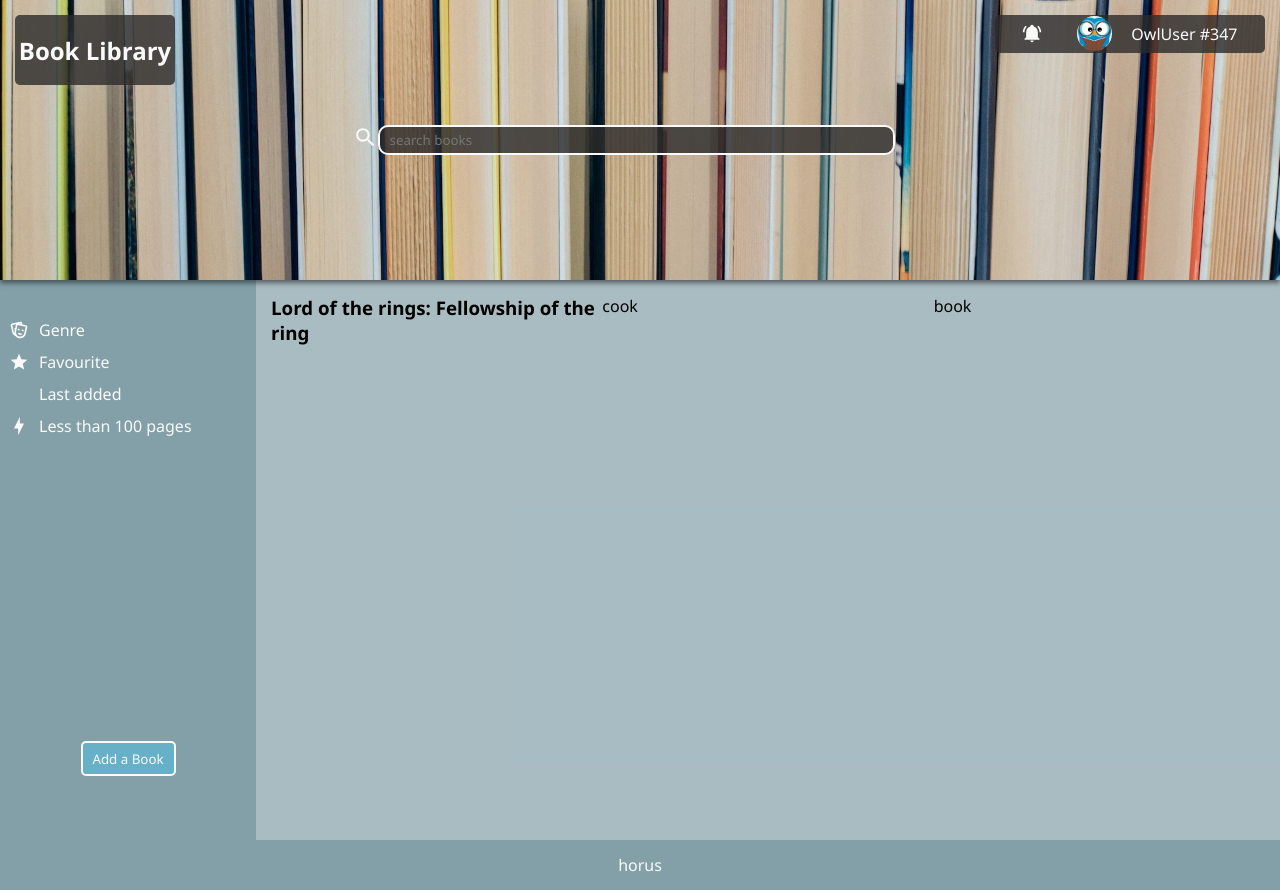
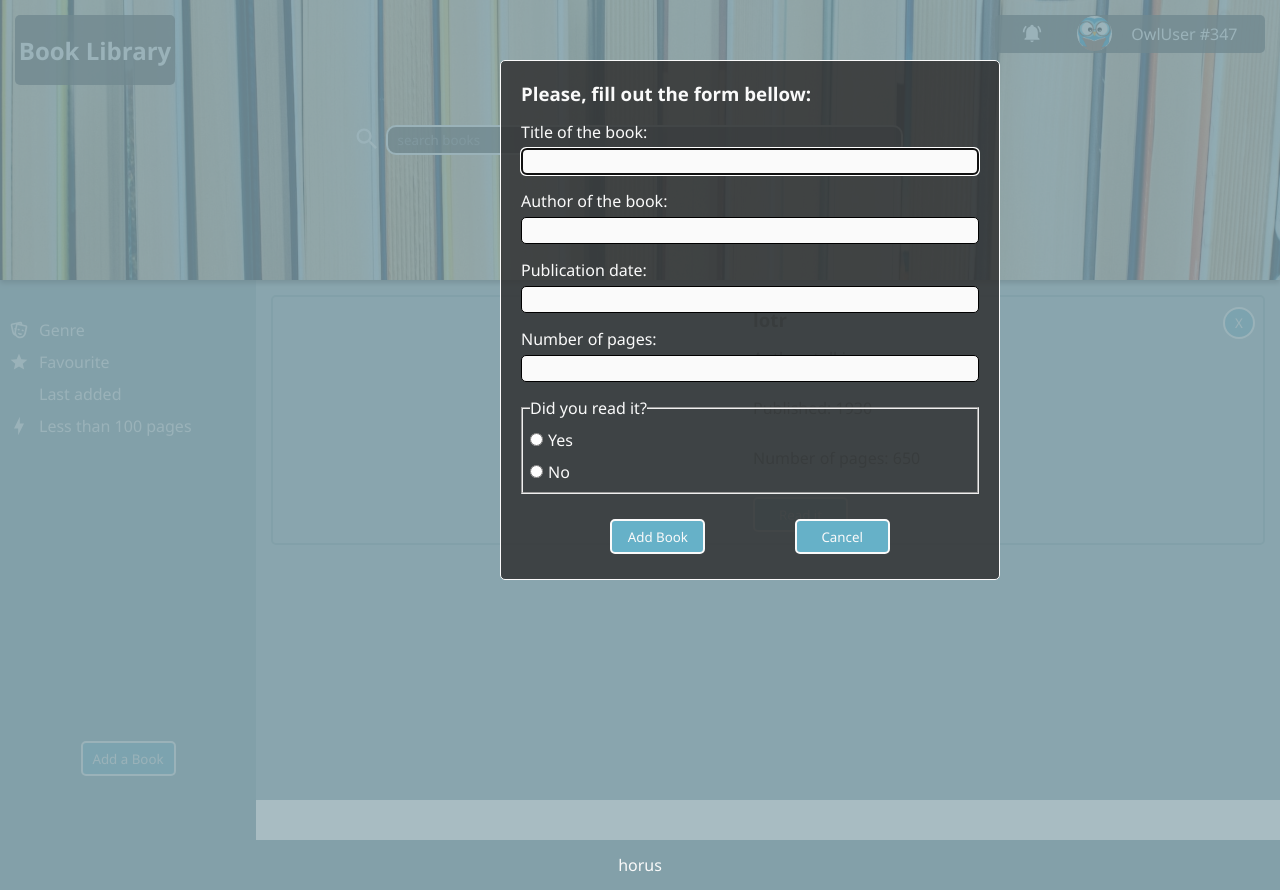
Before and after one commit to totober/Library, a plain HTML site: page index.html in a window 1280 px wide. Both pictures are taken after a click on the button "Add a Book". Drawn offline with Linux system fonts and the light colour scheme.

Commit message:
Add book and card creator function

```diff
--- a/index.html
+++ b/index.html
@@ -37,25 +37,48 @@
         <div>
             <dialog>
                 <form action="">
+                    <div class="modal-form">
+                        <h3>Please, fill out the form bellow:</h3>
+                    </div>
+
+                    <div class="modal-form">
                         <label for="title">Title of the book:</label>
-                    <input type="text" name="user_book" id="title">
+                        <input type="text" name="user_book" id="title" required>
+                    </div>
 
+                    <div class="modal-form">
                         <label for="author">Author of the book:</label>
-                    <input type="text" name="user_author" id="author">
+                        <input type="text" name="user_author" id="author" required>
+                    </div>
 
+                    <div class="modal-form">
                         <label for="date">Publication date:</label>
                         <input type="tel" name="user_date" id="date">
+                    </div>
 
+                    <div class="modal-form">
                         <label for="page">Number of pages:</label>
                         <input type="tel" name="user_page" id="page">
+                    </div>
 
+                    <div class="modal-form">
                         <fieldset>
                             <legend>Did you read it?</legend>
+                            <div class="field-div">
+                                <input type="radio" name="user_read" id="read" value="yes" required>
                                 <label for="read">Yes</label>
-                        <input type="radio" name="user_read" id="read" value="yes">
+                            </div>
+                            <div class="field-div">
+                                <input type="radio" name="user_read" id="read" value="no" required>
                                 <label for="read">No</label>
-                        <input type="radio" name="user_read" id="read" value="no">
+                            </div>
                         </fieldset>
+                    </div>
+
+                    <div class="btn-container">
+                      <button class="add-book">Add Book</button>
+                      <button class="cancel-book">Cancel</button>
+                    </div>
 
                 </form>
             </dialog>
@@ -63,12 +86,13 @@
     </aside>
     <main>
         <article class="card">
-            <h3>Lord of the rings: Fellowship of the ring</h3>
-            <p></p>
-
+            <h3>lotr</h3>
+            <p>Author: tolkien</p>
+            <p>Published: 1930</p>
+            <p>Number of pages: 650</p>
+            <button class="btn-card">X</button>
+            <button class="btn-toggle">Read it</button>
         </article>
-        <article class="card">cook</article>
-        <article class="card">book</article>
     </main>
     <footer>
         <p>horus</p>
--- a/script.js
+++ b/script.js
@@ -1,12 +1,25 @@
 let btn = document.querySelector(".btn-add");
-console.log(btn)
+let dialog = document.querySelector("dialog");
+let add = document.querySelector(".add-book");
+let cancel = document.querySelector(".cancel-book");
+let main = document.querySelector("main");
+
+let title = document.getElementById("title");
+let writer = document.getElementById("author");
+let date = document.getElementById("date");
+let page = document.getElementById("page");
+let read = document.getElementsByName("user_read")
 
 
-btn.addEventListener("click", addBook)
 
-const myLibrary = ["Lord of the rings: Fellowship of the ring",
-                    "Lord of the rings: The two towers",
-                    "Lord of the rings: Return of the king",]
+btn.addEventListener("click", displayModal);
+cancel.addEventListener("click", closeModal);
+add.addEventListener("click", addBook);
+
+
+
+
+const myLibrary = [];
 
 
 function Book (name, author, pages, year, readIt) {
@@ -18,6 +31,85 @@ function Book (name, author, pages, year, readIt) {
     this.readIt = readIt
 }
 
-function addBook () {
-    console.log("ola k ase")
+function displayModal (e) {
+    dialog.showModal();
 }
+
+function closeModal (e) {
+    dialog.close();
+}
+
+function addBook (e) {
+
+    e.preventDefault();
+
+    let name = title.value.trim().toLowerCase();
+    console.log(name)
+    let author = writer.value.trim().toLowerCase();
+    console.log(author)
+    let year = date.value.trim().toLowerCase();
+    console.log(year)
+    let pages = page.value.trim().toLowerCase();
+    console.log(pages)
+    let readIt = () => {
+        for (let i = 0; i < read.length; i++){
+           if(read[i].checked) {
+              return read[i].value
+           }
+        }
+    }
+    console.log(readIt())
+
+    let obj = new Book(name, author, pages, year, readIt())
+    console.log(obj)
+
+    myLibrary.push(obj);
+
+    createCard(name, author, pages, year);
+
+    dialog.close();
+
+}
+
+function createCard (name, author, pages, year) {
+
+    let article = document.createElement("article");
+    let btnCard = document.createElement("button");
+    let btnToggle = document.createElement("button");
+    let title = document.createElement("h3");
+    let p1 = document.createElement("p");
+    let p2 = document.createElement("p");
+    let p3 = document.createElement("p");
+
+    article.className = "card";
+    btnCard.className = "btn-card";
+    btnToggle.className = "btn-toggle";
+    btnCard.textContent = "X";
+    title.textContent = name;
+    p1.textContent = `Author: ${author}`;
+    p2.textContent =  `Published: ${year}`;
+    p3.textContent =  `Number of pages: ${pages}`;
+
+    main.appendChild(article);
+    article.appendChild(title);
+    article.appendChild(btnCard);
+    article.appendChild(p1);
+    article.appendChild(p2);
+    article.appendChild(p3);
+    article.appendChild(btnToggle);
+
+
+}
+
+/* function readOrNot (e) {
+
+    e.preventDefault();
+
+    for (let val of read){
+        console.log(val.value)
+       if(val.checked) {
+          return val.value
+       }
+    }
+}
+     */
--- a/style.css
+++ b/style.css
@@ -81,9 +81,10 @@ header > .title-container {
 .search-bar::before {
     content: url(./icons/magnify.svg);
     display: inline-block;
-    width: 25px;
-    height: 25px;
+    width: 28px;
+    height: 28px;
     filter: invert(100%) sepia(0%) saturate(22%) hue-rotate(230deg) brightness(117%) contrast(96%);
+    margin-right: 5px;
 }
 
 .user-profile {
@@ -211,7 +212,9 @@ button:hover {
     border: 2px solid var(--btn-color);
 }
 
-
+button:focus {
+    outline: none;
+}
 
 /* MAIN AREA */
 
@@ -219,11 +222,43 @@ main {
     grid-area: main;
     display: grid;
     grid-template-columns: repeat(auto-fit, minmax(250px, 1fr));
-    background-color: var(--main-blue)
+    background-color: var(--main-blue);
+    gap: 10px;
 }
 
 article.card {
     max-height: 250px;
+    padding: 10px;
+    display: grid;
+    grid-template-columns: 3fr 3fr 30px;
+    grid-template-rows: 30px;
+    grid-auto-rows: 40px;
+    grid-template-areas: "img text btn";
+    gap: 10px;
+    border: 2px solid var(--aside-blue);
+    border-radius: 5px;
+}
+
+
+article > h3 {
+    grid-column: 2/3;
+}
+
+article > button.btn-card {
+    grid-column: 3/4;
+    grid-row: 1/2;
+    border-radius: 50%;
+    width: 32px;
+    height: 32px;
+
+}
+
+article > .btn-toggle {
+    grid-column: 2/3;
+}
+
+article > p {
+    grid-column: 2/3;
 }
 
 /* FOOTER AREA */
@@ -236,3 +271,63 @@ footer {
     justify-content: center;
     align-items: center;
 }
+
+/* MODAL */
+
+dialog {
+    width: 500px;
+    height: 520px;
+    position: fixed;
+    top: 60px;
+    left: 500px;
+    padding: 20px;
+    border-radius: 5px;
+    border: 1px solid;
+}
+
+dialog::backdrop {
+    background-color: rgb(131, 160, 169, 0.8);
+}
+
+:modal {
+    display: flex;
+    flex-direction: column;
+    background-color: var(--bg-container);
+    color: var(--color-white);
+}
+
+.modal-form {
+    margin-bottom: 15px;
+    display: flex;
+    flex-direction: column;
+    gap: 5px;
+}
+
+fieldset{
+    display: flex;
+    flex-direction: column;
+    gap: 5px;
+    padding: 7px;
+    margin-bottom: 10px;
+}
+
+.field-div {
+    display: flex;
+    align-items: center;
+    gap: 5px;
+}
+
+.btn-container{
+    display: flex;
+    justify-content: space-evenly;
+    align-items: center;
+}
+
+dialog input {
+    height: 27px;
+    border-radius: 5px;
+    padding: 7px;
+    font-weight: 500;
+    border: 1px solid;
+    background-color: var(--color-white);
+}
```
Lines whose indentation alone changed are shown as unchanged.
